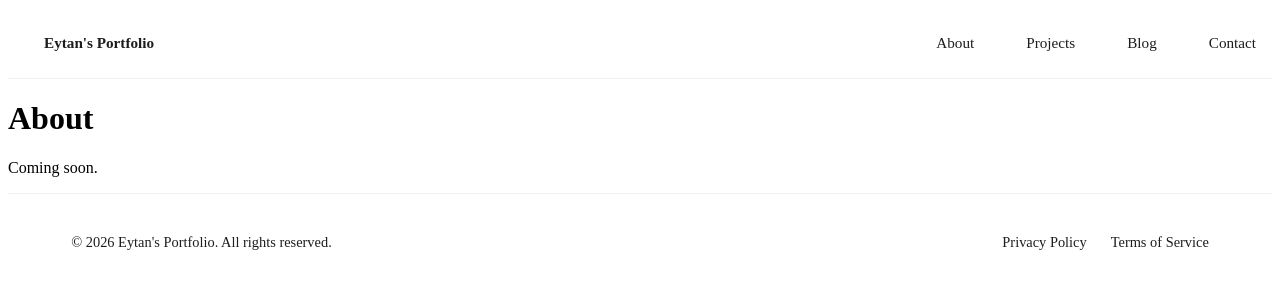
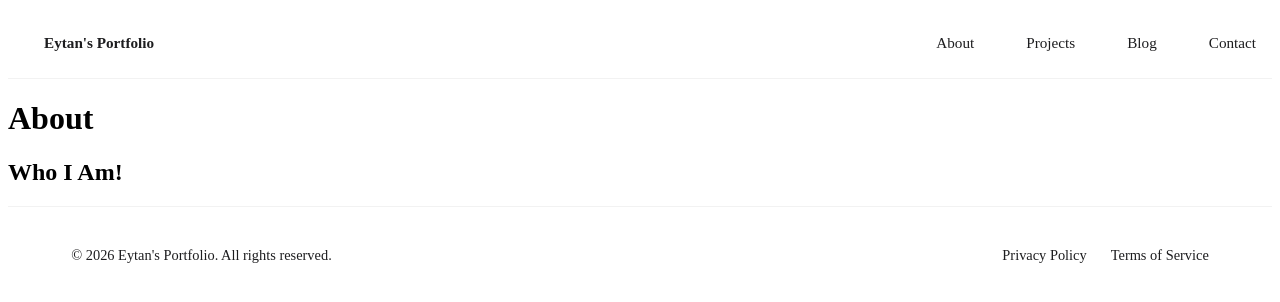
Before and after one commit to Eytan425/AI-Engineering-Path, a React (Vite) app in the folder Portfolio/apps/web/: page /about in a window 1280 px wide. Shown: the top 302 px of the page. Built offline with nearby package versions, Linux system fonts and the light colour scheme.

Commit message:
latest changes

```diff
--- /dev/null
+++ b/Portfolio/apps/web/src/components/about/WhoIAm.tsx
@@ -0,0 +1,9 @@
+import "./WhoIAm.css"
+
+export default function WhoIAm(){
+    return(
+        <section className="who-am-I">
+            <h2>Who I Am!</h2>
+        </section>
+    )
+}
--- a/Portfolio/apps/web/src/pages/AboutPage.tsx
+++ b/Portfolio/apps/web/src/pages/AboutPage.tsx
@@ -1,8 +1,9 @@
+import WhoIAm from "../components/about/WhoIAm"
 export default function AboutPage() {
   return (
-    <main>
+    <>
       <h1>About</h1>
-      <p>Coming soon.</p>
-    </main>
+      <WhoIAm/>
+    </>
   )
 }
```
Also changed, not shown: Portfolio/apps/web/src/components/about/WhoIAm.css (added).
